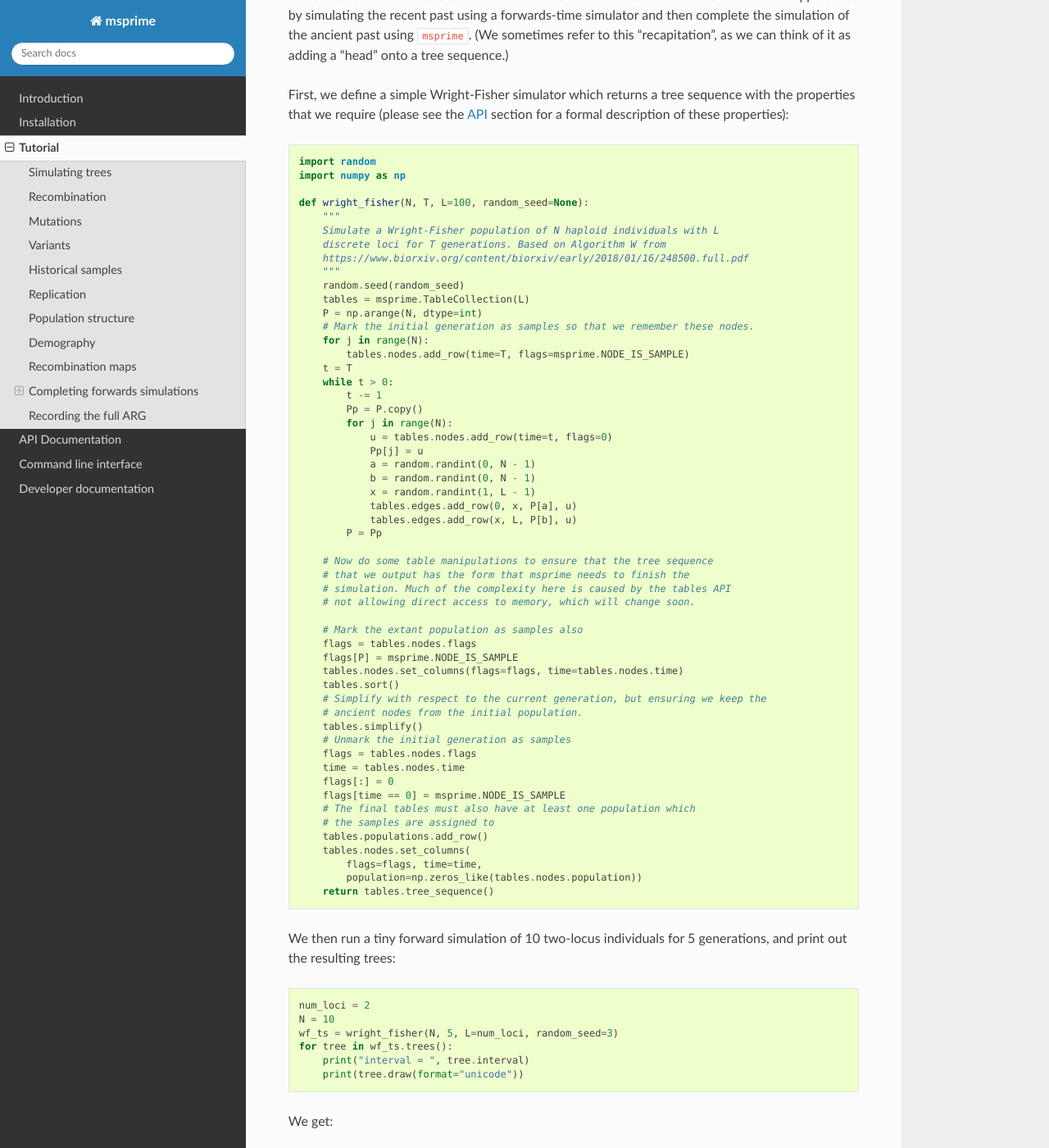
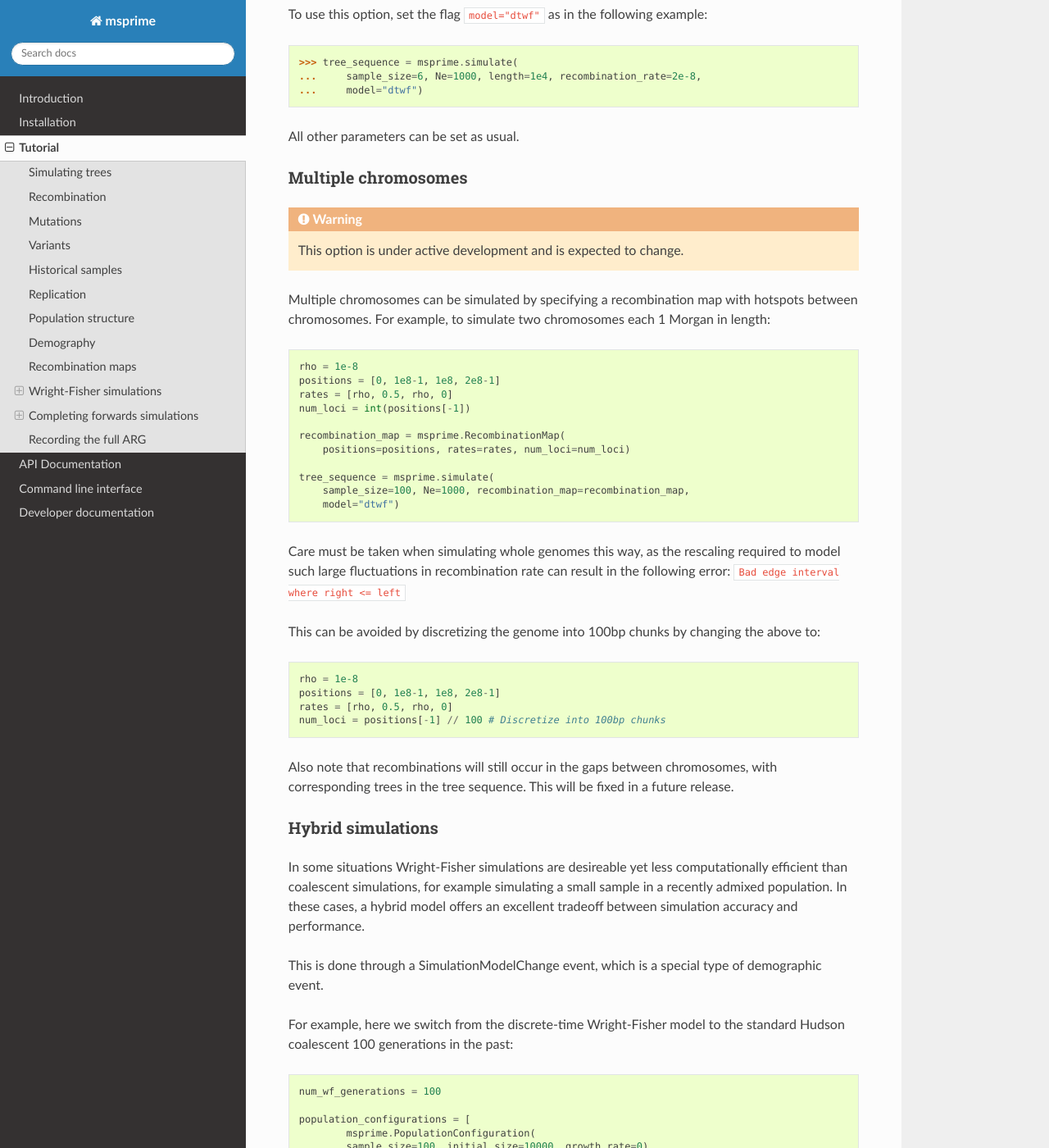
Before and after one commit to tskit-dev/msprime, a Sphinx documentation site: the page built from docs/tutorial.rst, in a window 1280 px wide and 1400 px high, scrolled down 12288 px. Shown: the whole window at 82% size. Built offline with Sphinx 7.4.7 and the Read the Docs theme 2.0.0, drawn with Linux system fonts in a browser that asks for light colours; the version number could not be read and is left out; some of the changed text lies outside the part shown.

Commit message:
Add to docs: WF model, multiple chromosomes, and hybrid simulations

```diff
--- a/docs/tutorial.rst
+++ b/docs/tutorial.rst
@@ -675,6 +675,102 @@ breakpoints follows the recombination rate closely.
    :alt: Density of breakpoints along the chromosome.
 
 
+.. _sec_tutorial_dtwf:
+
+*******************************
+Wright-Fisher simulations
+*******************************
+
+Msprime provides the option to perform discrete-time Wright-Fisher simulations
+for scenarios when the coalescent model is not appropriate, including large
+sample sizes, multiple chromosomes, or recent migration.
+
+To use this option, set the flag ``model="dtwf"`` as in the following example::
+
+    >>> tree_sequence = msprime.simulate(
+    ...     sample_size=6, Ne=1000, length=1e4, recombination_rate=2e-8,
+    ...     model="dtwf")
+
+
+All other parameters can be set as usual.
+
+-------------------------------------
+Multiple chromosomes
+-------------------------------------
+
+.. warning:: This option is under active development and is expected to change.
+
+Multiple chromosomes can be simulated by specifying a recombination map with
+hotspots between chromosomes. For example, to simulate two chromosomes each 1
+Morgan in length:
+
+.. code-block:: python
+
+    rho = 1e-8
+    positions = [0, 1e8-1, 1e8, 2e8-1]
+    rates = [rho, 0.5, rho, 0]
+    num_loci = int(positions[-1])
+
+    recombination_map = msprime.RecombinationMap(
+        positions=positions, rates=rates, num_loci=num_loci)
+
+    tree_sequence = msprime.simulate(
+        sample_size=100, Ne=1000, recombination_map=recombination_map,
+        model="dtwf")
+
+Care must be taken when simulating whole genomes this way, as the rescaling
+required to model such large fluctuations in recombination rate can result in
+the following error: ``Bad edge interval where right <= left``
+
+This can be avoided by discretizing the genome into 100bp chunks by changing
+the above to:
+
+.. code-block:: python
+
+    rho = 1e-8
+    positions = [0, 1e8-1, 1e8, 2e8-1]
+    rates = [rho, 0.5, rho, 0]
+    num_loci = positions[-1] // 100 # Discretize into 100bp chunks
+
+Also note that recombinations will still occur in the gaps between chromosomes,
+with corresponding trees in the tree sequence. This will be fixed in a future
+release.
+
+-------------------------------------
+Hybrid simulations
+-------------------------------------
+
+In some situations Wright-Fisher simulations are desireable yet less
+computationally efficient than coalescent simulations, for example simulating a
+small sample in a recently admixed population. In these cases, a hybrid model
+offers an excellent tradeoff between simulation accuracy and performance.
+
+This is done through a SimulationModelChange event, which is a special type of
+demographic event.
+
+For example, here we switch from the discrete-time Wright-Fisher model to the
+standard Hudson coalescent 100 generations in the past:
+
+.. code-block:: python
+
+    num_wf_generations = 100
+
+    population_configurations = [
+            msprime.PopulationConfiguration(
+            sample_size=100, initial_size=10000, growth_rate=0)
+            ]
+
+    demographic_events = [
+        msprime.SimulationModelChange(
+            num_wf_generations, msprime.StandardCoalescent())
+    ]
+
+    ts = msprime.simulate(
+        population_configurations=population_configurations,
+        length=1e7, recombination_rate=2e-8, model="dtwf",
+        demographic_events=demographic_events)
+
+
 .. _sec_tutorial_simulate_from:
 
 *******************************
```
